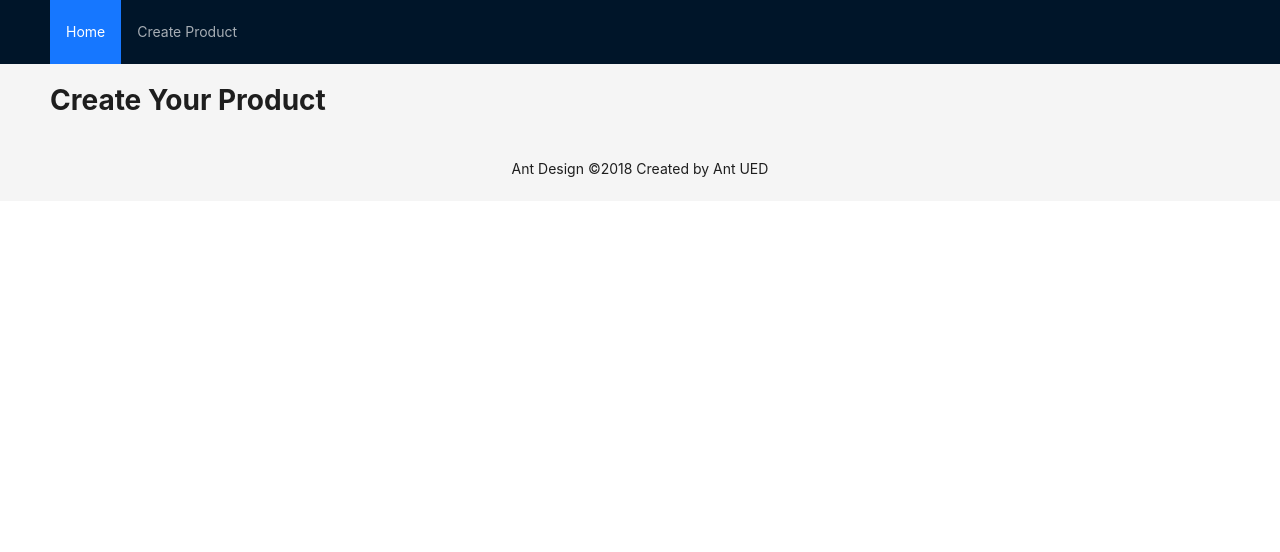
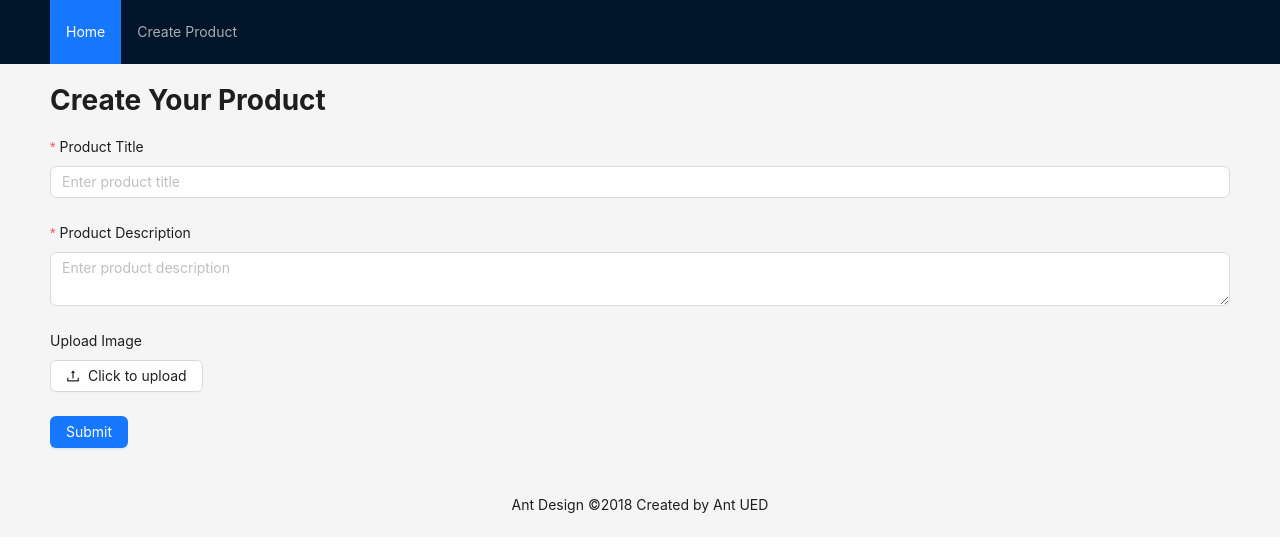
Before and after one commit to Hilmi-Engineering/hilmi-marketplace, a React (Create React App) app: page /create-product in a window 1280 px wide. Shown: the top 552 px of the page. Built offline with nearby package versions, Linux system fonts and the light colour scheme.

Commit message:
Updated logic to allow for creating products - simple image upload

```diff
--- a/src/components/CreateProduct.js
+++ b/src/components/CreateProduct.js
@@ -1,11 +1,61 @@
 // src/components/CreateProduct.js
-import React from 'react';
+import React, { useState } from 'react';
+import axios from 'axios';
+import { Button, Input, Form, Upload, message } from 'antd';
+import { UploadOutlined } from '@ant-design/icons';
 
 const CreateProduct = () => {
+  const [file, setFile] = useState(null);
+
+  const handleFileChange = info => {
+    if (info.file.status === 'done') {
+      message.success(`${info.file.name} file uploaded successfully`);
+      setFile(info.file.originFileObj);
+    } else if (info.file.status === 'error') {
+      message.error(`${info.file.name} file upload failed.`);
+    }
+  };
+
+  const handleSubmit = (values) => {
+    const formData = new FormData();
+    formData.append('file', file);
+    formData.append('title', values.title);
+    formData.append('description', values.description);
+
+    axios.post('/api/upload', formData, {
+      headers: {
+        'Content-Type': 'multipart/form-data'
+      }
+    })
+    .then(response => {
+      message.success('Product created successfully');
+      console.log(response.data);
+    })
+    .catch(error => {
+      message.error('Failed to create product');
+      console.error('Error:', error);
+    });
+  };
+
   return (
     <div>
       <h1>Create Your Product</h1>
-      {/* Include form to submit new product details */}
+      <Form onFinish={handleSubmit} layout="vertical">
+        <Form.Item name="title" label="Product Title" rules={[{ required: true, message: 'Please input the title!' }]}>
+          <Input placeholder="Enter product title" />
+        </Form.Item>
+        <Form.Item name="description" label="Product Description" rules={[{ required: true, message: 'Please input the description!' }]}>
+          <Input.TextArea placeholder="Enter product description" />
+        </Form.Item>
+        <Form.Item label="Upload Image" valuePropName="fileList">
+          <Upload name="logo" listType="picture" beforeUpload={() => false} onChange={handleFileChange}>
+            <Button icon={<UploadOutlined />}>Click to upload</Button>
+          </Upload>
+        </Form.Item>
+        <Form.Item>
+          <Button type="primary" htmlType="submit">Submit</Button>
+        </Form.Item>
+      </Form>
     </div>
   );
 };
```
